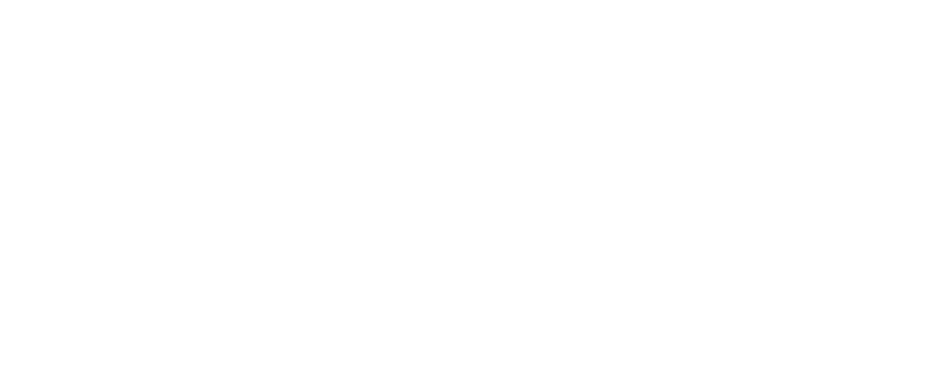
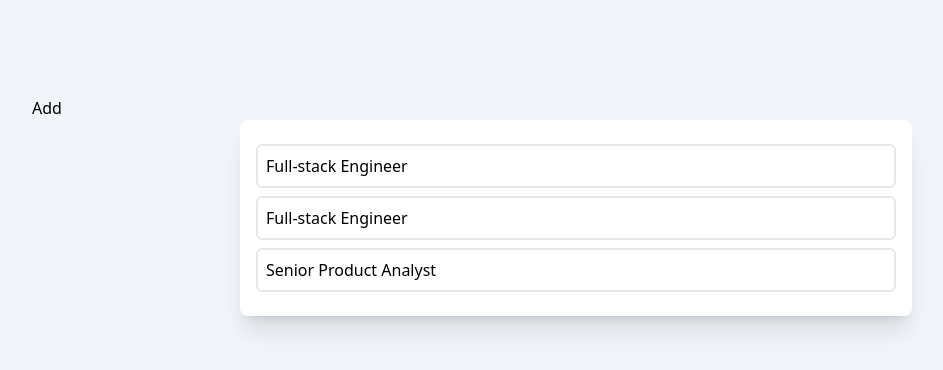
Before and after one commit to tmrsl/announcement-test, a React (Create React App) app: page / in a window 1280 px wide. Shown: the top 370 px of the page, without its empty margins (64-1007 px from the left). Built offline with nearby package versions, Linux system fonts and the light colour scheme.

Commit message:
implemented basic business logic

```diff
--- a/src/App.js
+++ b/src/App.js
@@ -1,6 +1,77 @@
+import React, { useState } from "react";
+import AddAnnoncement from "./components/Announcements/AddAnnouncement";
+import AnnouncementList from "./components/Announcements/AnnouncementsList";
+
+const announcements = [
+  {
+    title: 'Full-stack Engineer',
+    description: 'We are currently looking for a highly motivated Full-stack Engineer to develop our new product from the ground up.',
+    date: Date.now(),
+    id: Math.random().toString(),
+  },
+  {
+    title: 'Full-stack Engineer',
+    description: 'We are looking for a Full-stack Engineer to join our team on a full-time basis. ',
+    date: Date.now(),
+    id: Math.random().toString(),
+  },
+  {
+    title: 'Senior Product Analyst',
+    description: 'We are looking for a Senior Product Analyst to join our social networking platform that helps discover new people and communicate without borders worldwide.',
+    date: Date.now(),
+    id: Math.random().toString(),
+  }
+]
+
 function App() {
+  const [announcementsList, setAnnouncementList] = useState(announcements);
+  const [isFormVisible, setIsFormVisible] = useState(false);
+  const [editAnnoncement, setEditAnnoncement] = useState(null);
+
+  const addAnnouncmentHandler = ({ title, description }) => {
+    setAnnouncementList((prevAnnouncementList) => {
+      return [
+        ...prevAnnouncementList,
+        { title, description, id: Math.random().toString(), data: Date.now() }
+      ];
+    })
+
+    setIsFormVisible(false)
+  };
+
+  const updateAnnouncmentHandler = ({ title, description, id }) => {
+    setAnnouncementList((prevAnnouncementsList) => {
+      const copyAnnouncements = [...prevAnnouncementsList]
+
+      const editAnnoncement = copyAnnouncements.find(announcement => announcement.id === id);
+
+      editAnnoncement.title = title
+      editAnnoncement.description = description
+      editAnnoncement.date = Date.now()
+
+      return copyAnnouncements;
+    })
+
+    setIsFormVisible(false)
+    setEditAnnoncement(null)
+  };
+
+  const onEditHandler = (e) => {
+    setEditAnnoncement(e)
+    setIsFormVisible(true)
+  }
+
   return (
-    <div className=" bg-blue-300">
+    <div className="min-h-screen p-24 bg-slate-100">
+      <button onClick={() => setIsFormVisible(true)}>Add</button>
+      {isFormVisible &&
+        <AddAnnoncement
+          onAddAnnouncment={addAnnouncmentHandler}
+          onUpdateAnnouncment={updateAnnouncmentHandler}
+          announcementToEdit={editAnnoncement}
+        />
+      }
+      <AnnouncementList announcements={announcementsList} onEditAnnouncement={onEditHandler} />
     </div>
   );
 }
--- /dev/null
+++ b/src/components/Announcements/AddAnnouncement.js
@@ -0,0 +1,67 @@
+import Card from "../UI/Card";
+import Input from "../UI/Input";
+import Button from "../UI/Button";
+import { useEffect, useState } from "react";
+
+const AddAnnoncement = (props) => {
+  const [enteredTitle, setEnteredTitle] = useState('');
+  const [enteredDescription, setEntereddescription] = useState('');
+
+  const isAnnouncementEdit = props.announcementToEdit;
+
+  useEffect(() => {
+    if (isAnnouncementEdit) {
+      const { title, description } = props.announcementToEdit;
+      setEnteredTitle(title)
+      setEntereddescription(description)
+    }
+  }, [])
+
+  const addAnnouncementHandler = (event) => {
+    event.preventDefault();
+
+    const payload = { title: enteredTitle, description: enteredDescription }
+
+    if (isAnnouncementEdit) {
+      const { id } = props.announcementToEdit;
+      props.onUpdateAnnouncment({ ...payload, id })
+    } else {
+      props.onAddAnnouncment(payload);
+    }
+
+    setEnteredTitle('');
+    setEntereddescription('');
+  };
+
+  const enteredTitleHandler = (event) => {
+    setEnteredTitle(event.target.value);
+  }
+
+  const enteredDescriptionHandler = (event) => {
+    setEntereddescription(event.target.value);
+  }
+
+  return (
+    <Card className="mx-auto my-0 mb-8 w-4/5 max-w-2xl p-4">
+      <form onSubmit={addAnnouncementHandler}>
+        <Input
+          label="Title"
+          id="aTitle"
+          type="text"
+          value={enteredTitle}
+          onChange={enteredTitleHandler}
+        />
+        <Input
+          label="Description"
+          id="aDescription"
+          type="text"
+          value={enteredDescription}
+          onChange={enteredDescriptionHandler}
+        />
+        <Button className="mt-2" type="submit">{isAnnouncementEdit ? 'Edit Announcement' : 'Add Announcement'}</Button>
+      </form>
+    </Card>
+  )
+}
+
+export default AddAnnoncement;
--- /dev/null
+++ b/src/components/Announcements/AnnouncementsList.js
@@ -0,0 +1,21 @@
+import Card from "../UI/Card";
+
+const AnnouncementList = (props) => {
+  return (
+    <Card className="mx-auto my-0 w-4/5 max-w-2xl">
+      <ul className="p-4 list-none">
+        {props.announcements.map((announcement) => (
+          <li
+            className="flex-shrink w-full min-w-1 mx-0 my-2 p-2 border-solid border-2 border-gray-200 rounded-md"
+            onClick={() => props.onEditAnnouncement(announcement)}
+            key={announcement.id}
+          >
+            {announcement.title}
+          </li>
+        ))}
+      </ul>
+    </Card>
+  )
+}
+
+export default AnnouncementList;
```
